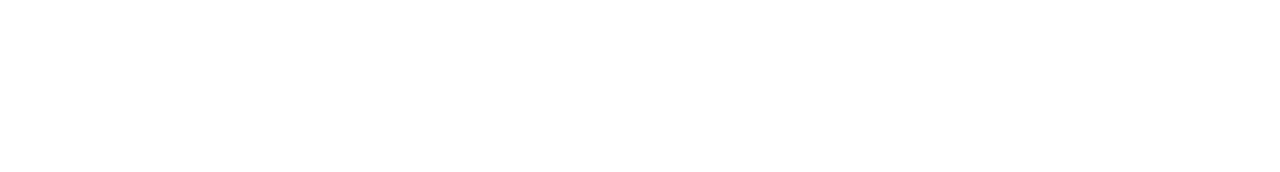
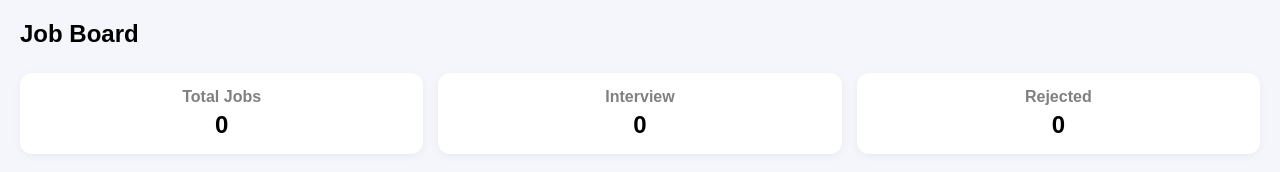
Before and after one commit to shakil-shakku/Batch13-A4, a plain HTML site: page index.html in a window 1280 px wide. Drawn offline with Linux system fonts and the light colour scheme.

Commit message:
Header section done

```diff
--- a/index.html
+++ b/index.html
@@ -7,6 +7,28 @@
     <link rel="stylesheet" href="style.css">
 </head>
 <body>
+    <header>
+        <div class="header">
+            <h1>Job Board</h1>
+        </div>
+</header>
+
+<section>
+    <div class="dashboard">
+        <div class="dashboard-card">
+            <h3>Total Jobs</h3>
+            <span id="totalCount">0</span>
+        </div>
+  <div class="dashboard-card">
+    <h3>Interview</h3>
+    <span id="interviewCount">0</span>
+  </div>
+  <div class="dashboard-card">
+    <h3>Rejected</h3>
+    <span id="rejectedCount">0</span>
+  </div>
+</div>
+</section>
 
 
 
--- a/style.css
+++ b/style.css
@@ -0,0 +1,49 @@
+* {
+  margin: 0;
+  padding: 0;
+  box-sizing: border-box;
+  font-family: Arial, Helvetica, sans-serif;
+}
+
+body {
+  background: #f4f6fb;
+  padding: 20px;
+}
+
+.header {
+  display: flex;
+  justify-content: space-between;
+  align-items: center;
+  margin-bottom: 25px;
+}
+
+.header h1 {
+  font-size: 24px;
+}
+
+.dashboard {
+  display: grid;
+  grid-template-columns: repeat(auto-fit, minmax(150px, 1fr));
+  gap: 15px;
+  margin-bottom: 30px;
+}
+
+.dashboard-card {
+  background: white;
+  padding: 15px;
+  border-radius: 12px;
+  box-shadow: 0 2px 8px rgba(0,0,0,0.05);
+  text-align: center;
+}
+
+.dashboard-card h3 {
+  font-size: 16px;
+  color: gray;
+}
+
+.dashboard-card span {
+  font-size: 24px;
+  font-weight: bold;
+  display: block;
+  margin-top: 5px;
+}
```
Also changed, not shown: 1 other file.
